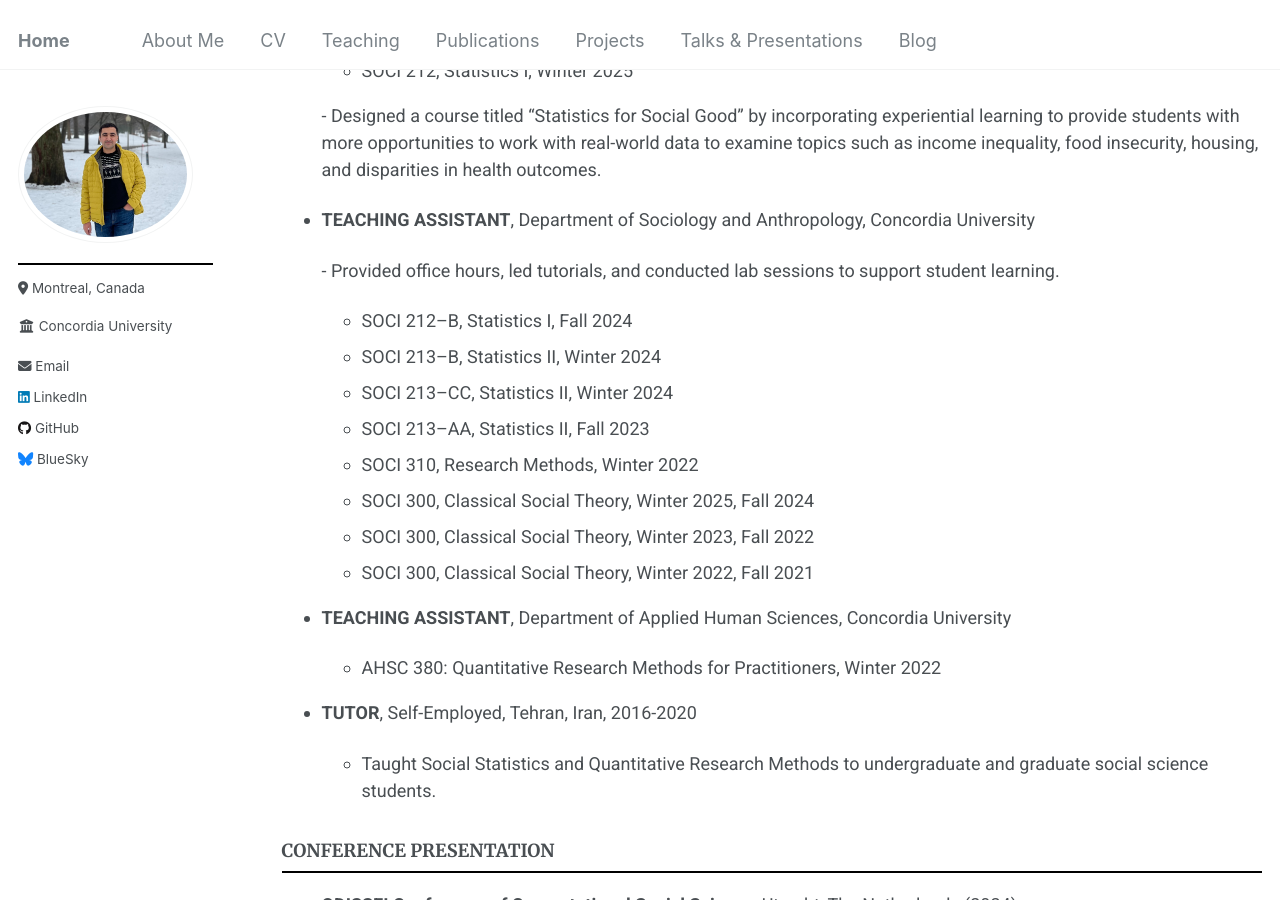
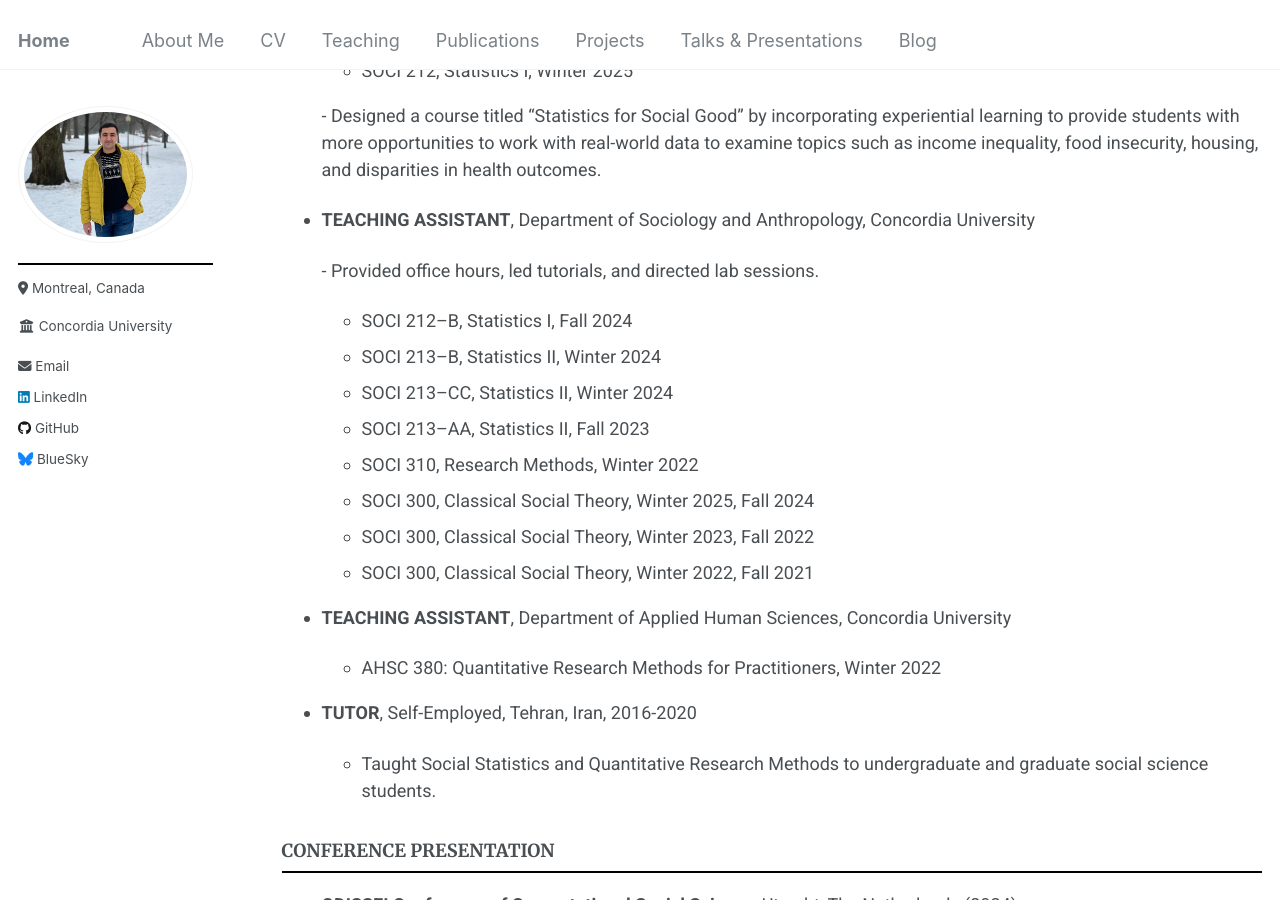
Before and after one commit to Mohsnmonji/mohsnmonji.github.io, a Jekyll site: the page built from _pages/Curriculum Vitae.md, in a window 1280 px wide and 900 px high, scrolled down 1387 px. Built offline with Jekyll 4.4.1, drawn with Linux system fonts in a browser that asks for light colours.

Commit message:
Update Curriculum Vitae.md

```diff
--- a/_pages/Curriculum Vitae.md
+++ b/_pages/Curriculum Vitae.md
@@ -60,7 +60,7 @@ redirect_from:
 
 - **TEACHING ASSISTANT**, Department of Sociology and Anthropology, Concordia University
 
-  \- Provided office hours, led tutorials, and conducted lab sessions to support student learning.
+  \- Provided office hours, led tutorials, and directed lab sessions.
 
   - SOCI 212–B, Statistics I, Fall 2024
   - SOCI 213–B, Statistics II, Winter 2024
```
